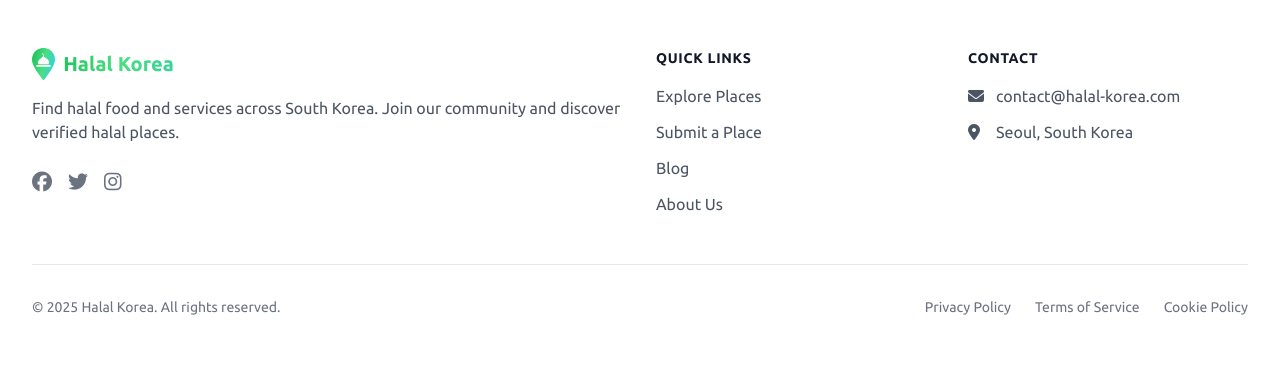
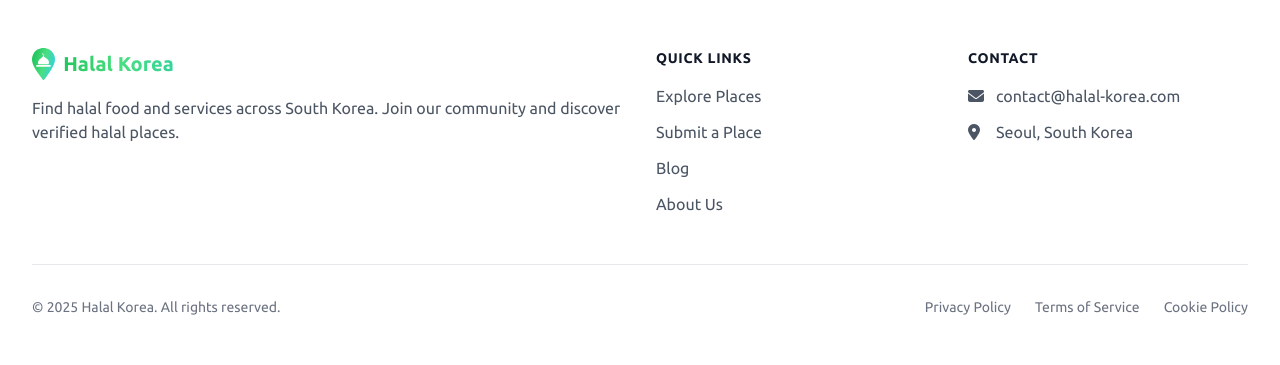
Before and after one commit to JavohirMX/halal-korea, a Django app: page /blog/archive/ in a window 1280 px wide. Shown: the part 913-1278 px from the top of the page. Run offline with Django 5.2, Linux system fonts and the light colour scheme; data that the repository does not hold is empty; some libraries are stand-ins or nearby versions.

Commit message:
remove social media links from base template for a cleaner design

```diff
--- a/places/templates/places/base.html
+++ b/places/templates/places/base.html
@@ -762,17 +762,7 @@
                     <p class="mt-4 text-gray-600 dark:text-gray-400">
                         {{ STATIC_INFO.meta_description }}
                     </p>
-                    <div class="mt-6 flex space-x-4">
-                        <a href="{{ STATIC_INFO.facebook }}" class="text-gray-500 dark:text-gray-400 hover:text-primary-600 dark:hover:text-primary-400">
-                            <i class="fab fa-facebook text-xl"></i>
-                        </a>
-                        <a href="{{ STATIC_INFO.twitter }}" class="text-gray-500 dark:text-gray-400 hover:text-primary-600 dark:hover:text-primary-400">
-                            <i class="fab fa-twitter text-xl"></i>
-                        </a>
-                        <a href="{{ STATIC_INFO.instagram }}" class="text-gray-500 dark:text-gray-400 hover:text-primary-600 dark:hover:text-primary-400">
-                            <i class="fab fa-instagram text-xl"></i>
-                        </a>
-                    </div>
+
                 </div>
 
                 <!-- Quick Links -->
```
